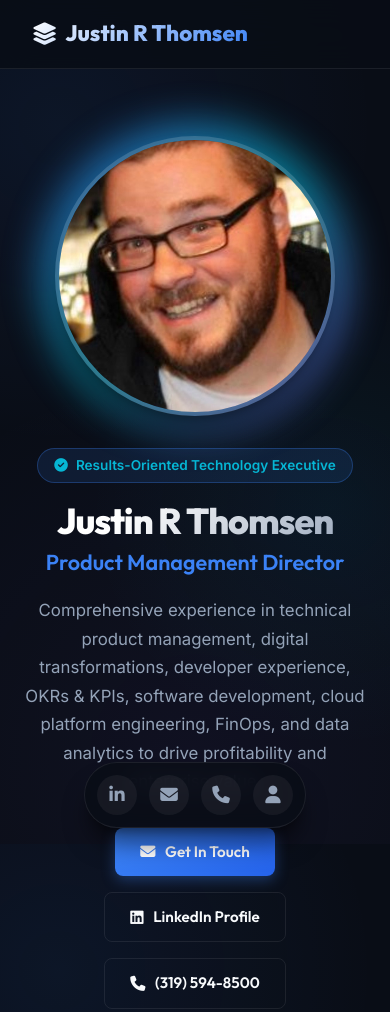
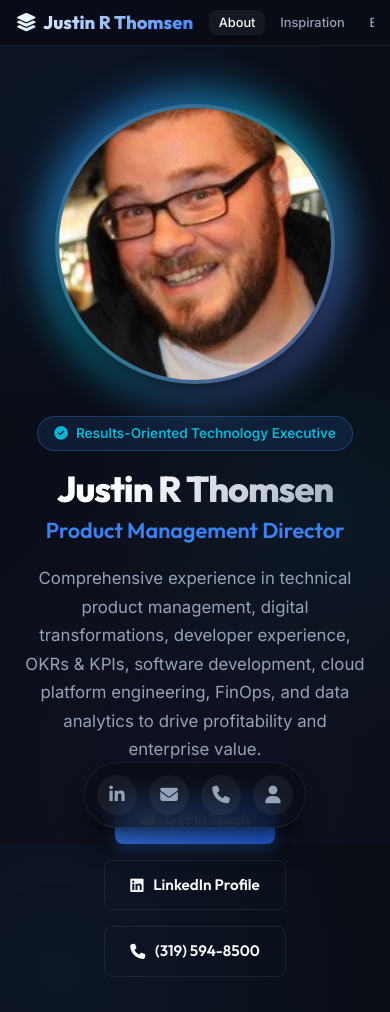
Before and after one commit to JustinThomsen/JustinThomsen.github.io, a website: page index.html in a window 390 px wide. Shown: the top 1012 px of the page. Drawn offline with Linux system fonts and the light colour scheme.

Commit message:
Slim down fixed top navbar height and reduce top hero offset

```diff
--- a/css/modern.css
+++ b/css/modern.css
@@ -83,33 +83,36 @@ a:hover {
   left: 0;
   right: 0;
   z-index: 1000;
-  padding: 1rem 2rem;
-  background: rgba(9, 13, 22, 0.85);
+  padding: 0.6rem 1.5rem;
+  background: rgba(9, 13, 22, 0.9);
   backdrop-filter: blur(16px);
   -webkit-backdrop-filter: blur(16px);
   border-bottom: 1px solid var(--border-card);
   display: flex;
   justify-content: space-between;
   align-items: center;
+  gap: 1rem;
   transition: all 0.3s ease;
 }
 
 .navbar-brand {
   font-family: var(--font-heading);
-  font-size: 1.4rem;
+  font-size: 1.15rem;
   font-weight: 800;
   background: linear-gradient(135deg, #ffffff 0%, var(--primary) 100%);
   -webkit-background-clip: text;
   -webkit-text-fill-color: transparent;
   display: flex;
   align-items: center;
-  gap: 0.5rem;
+  gap: 0.4rem;
+  white-space: nowrap;
+  flex-shrink: 0;
 }
 
 .navbar-nav {
   display: flex;
   list-style: none;
-  gap: 1.5rem;
+  gap: 0.5rem;
   align-items: center;
 }
 
@@ -196,7 +199,7 @@ section {
 
 /* Hero Section */
 .hero-section {
-  padding-top: 8.5rem;
+  padding-top: 5.5rem;
   padding-bottom: 4rem;
 }
 
@@ -747,8 +750,33 @@ footer {
 }
 
 @media (max-width: 768px) {
+  .navbar {
+    padding: 0.5rem 1rem;
+    flex-wrap: nowrap;
+    overflow-x: auto;
+    -webkit-overflow-scrolling: touch;
+  }
+
   .navbar-nav {
-    display: none; /* Can toggle via mobile menu if clicked */
+    display: flex !important;
+    gap: 0.35rem;
+    overflow-x: auto;
+    white-space: nowrap;
+    padding-bottom: 2px;
+  }
+
+  .nav-link {
+    font-size: 0.8rem;
+    padding: 0.3rem 0.6rem;
+  }
+
+  .nav-btn {
+    padding: 0.35rem 0.8rem;
+    font-size: 0.8rem;
+  }
+
+  .hero-section {
+    padding-top: 6.5rem;
   }
 
   .hero-title {
```
